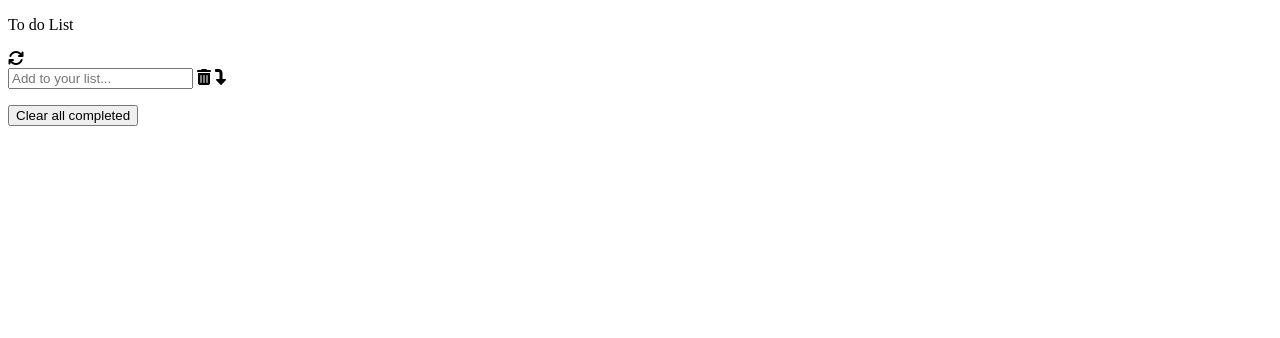
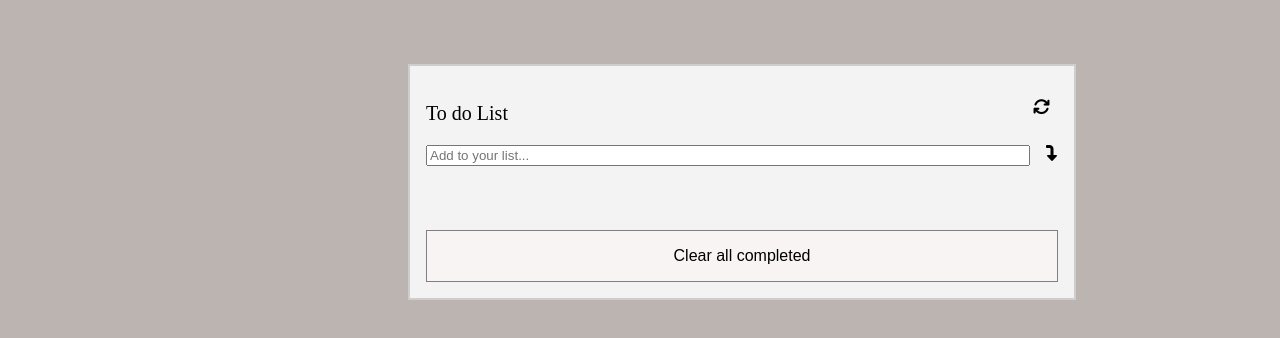
Before and after one commit to Have-Samuel/webpack, a website built with webpack: page src/index.html in a window 1280 px wide. Built offline with nearby package versions, Linux system fonts and the light colour scheme.

Commit message:
styling the todolist

```diff
--- a/src/index.html
+++ b/src/index.html
@@ -17,8 +17,8 @@
         <form class="item-container__list-content">
             <label for="item"></label>
             <input type="text" name="item" id="item" placeholder="Add to your list..." />
-            <i class="icon fa-solid fa-trash-can"></i>
-            <i class="icon fa-solid fa-turn-down"></i>
+            <!-- <i class="icon fa-solid fa-trash-can"></i> -->
+            <i class="icon-bin fa-solid fa-turn-down"></i>
         </form>
         <ul class="item-container__items"></ul>
         <button class="item-container__remove-all">Clear all completed</button>
--- a/src/index.js
+++ b/src/index.js
@@ -1,4 +1,6 @@
+import './style.css';
 import { addTask } from '././modules/func.js';
+
 
 const form = document.querySelector('.item-container__list-content');
 
--- a/src/style.css
+++ b/src/style.css
@@ -1,18 +1,73 @@
 body {
-  background-color: rgb(75, 73, 72);
+  background-color: rgb(187, 180, 177);
+}
+
+.item-container {
+  display: flex;
+  flex-direction: column;
+  border: 2px solid #cecece;
+  width: 50%;
+  margin-top: 4rem;
+  margin-left: 25rem;
+  background-color: #f3f3f3;
+  padding: 1rem;
 }
 
 .item-container__title {
   display: flex;
   justify-content: space-between;
-  border: 2px solid #cecece;
-  width: 70%;
-  margin-top: 13rem;
-  margin-left: 25rem;
-  background-color: #f3f3f3;
-  padding: 2rem;
+}
+
+.icon {
+  font-size: 17px;
+  margin-top: 1rem;
+  margin-right: 0.5rem;
 }
 
 .title {
   font-size: 20px;
 }
+
+.item-container__list-content {
+  display: flex;
+  justify-content: space-between;
+}
+
+input[type='text'] {
+  width: 100%;
+}
+
+.icon-bin {
+  margin-left: 1rem;
+}
+
+.item-container__items {
+  display: flex;
+  flex-direction: column;
+  list-style: none;
+  padding: 1rem;
+}
+
+.list-container__items--item {
+  display: flex;
+  gap: 16rem;
+  border: 1px solid grey;
+  margin: 0.2rem;
+  align-items: center;
+}
+
+.fa-ellipsis-vertical {
+  padding: 0.2rem;
+  text-align: start;
+}
+
+.fa-solid {
+align-items: center;
+}
+
+.item-container__remove-all {
+  padding: 1rem;
+  background-color: rgb(248, 244, 244);
+  border: 1px solid gray;
+  font-size: 16px;
+}
```
